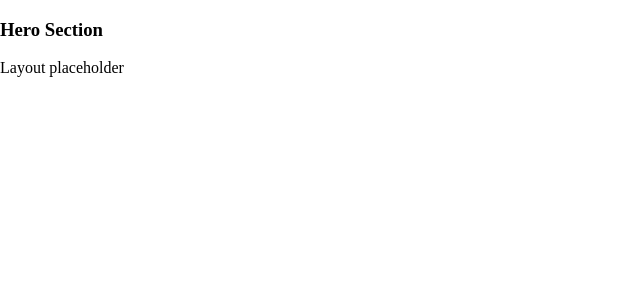
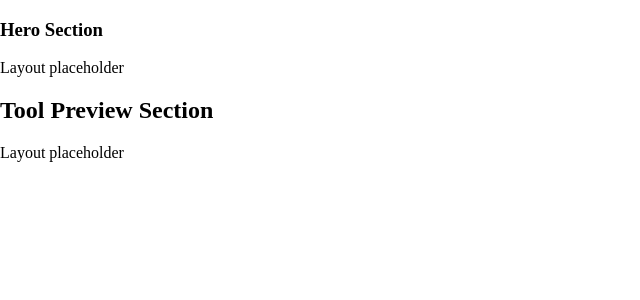
Before and after one commit to techtalk1282/Best-Meeting-Time, a Next.js app: page / in a window 1280 px wide. Shown: the top 300 px of the page, without its empty margins (0-640 px from the left). Built offline with nearby package versions, Linux system fonts and the light colour scheme.

Commit message:
ui(layout): add visible placeholder to ToolPreviewSection

```diff
--- a/app/ui/ToolPreviewSection.tsx
+++ b/app/ui/ToolPreviewSection.tsx
@@ -2,32 +2,11 @@
 // PURPOSE: Tool preview section structure ONLY.
 // NO styling, NO logic, NO state, NO behavior.
 
-import { ReactNode } from "react";
-
-export default function ToolPreviewSection({
-  children,
-}: {
-  children?: ReactNode;
-}) {
+export default function ToolPreviewSection() {
   return (
     <section>
-      {children}
-
-      <div>
-        {/* Time comparison preview placeholder */}
-      </div>
-
-      <div>
-        {/* Overlap bar placeholder */}
-      </div>
-
-      <div>
-        {/* Suggested time window placeholder */}
-      </div>
-
-      <div>
-        {/* Action buttons placeholder */}
-      </div>
+      <h2>Tool Preview Section</h2>
+      <p>Layout placeholder</p>
     </section>
   );
 }
```
